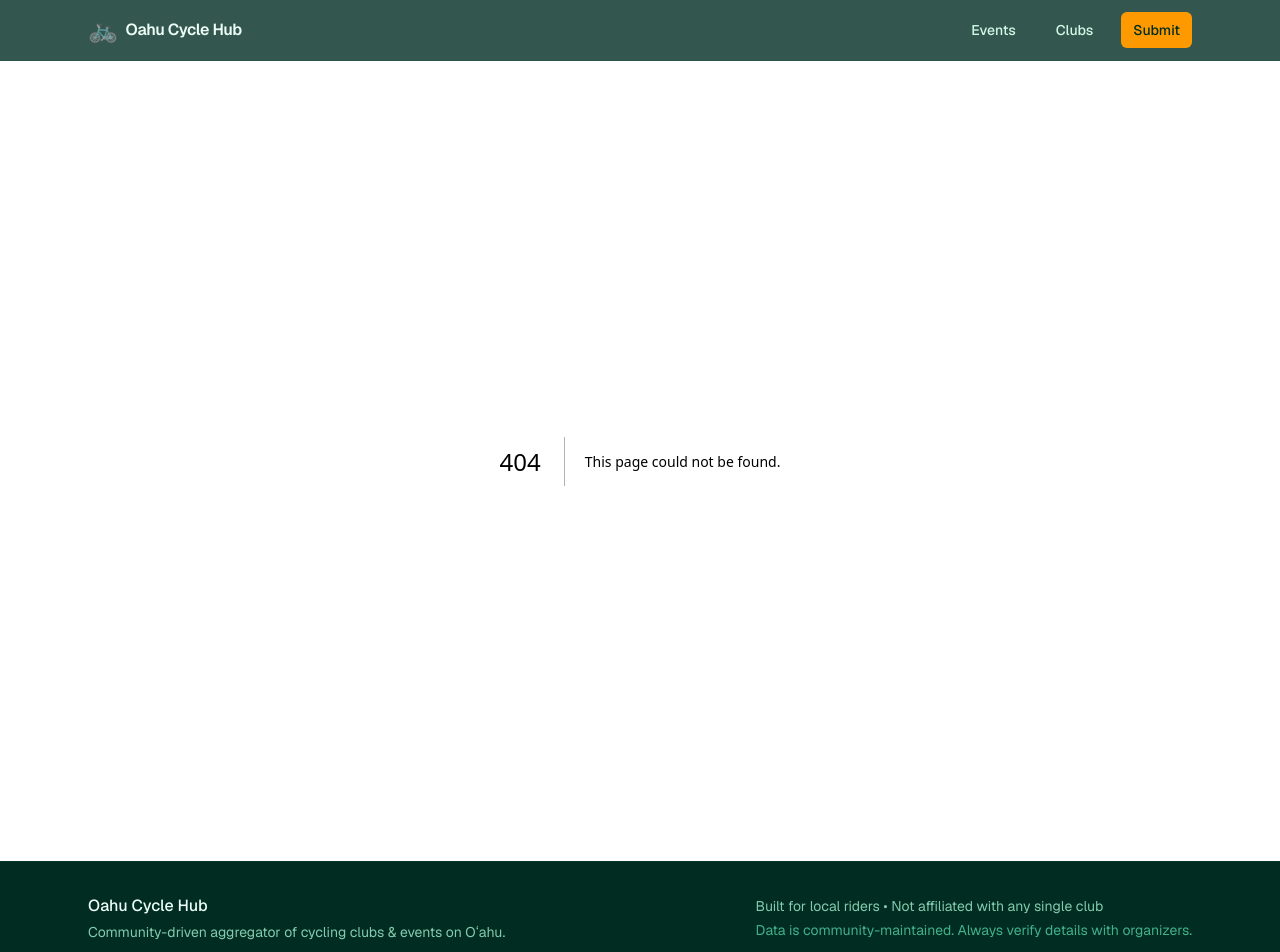
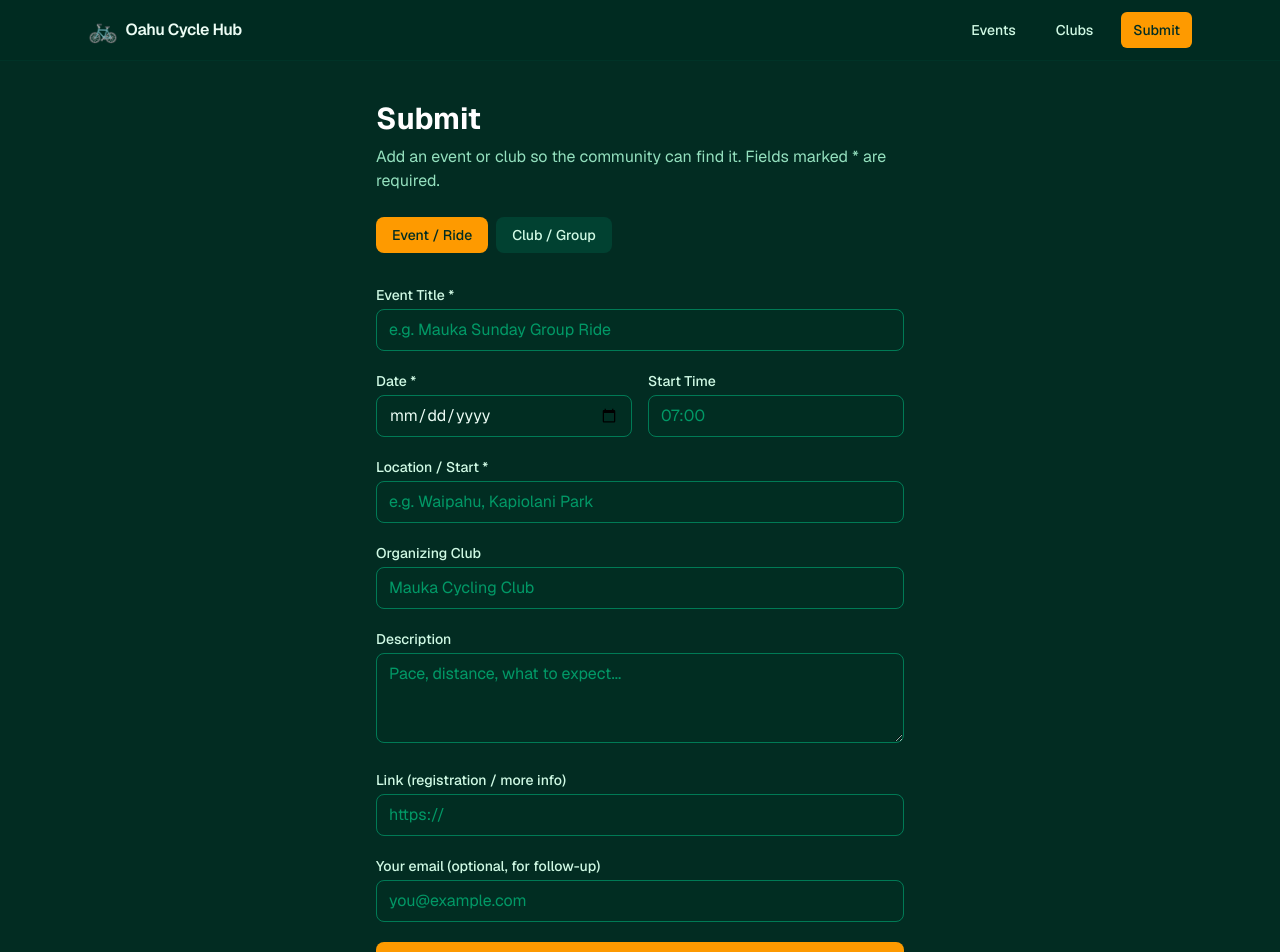
Before and after one commit to androskow/oahu-cycle-hub, a Next.js app: page /submit in a window 1280 px wide. Before the commit this address had no page. Shown: the top 952 px of the page. Built offline with nearby package versions, Linux system fonts and the light colour scheme.

Commit message:
Add submit page

```diff
--- /dev/null
+++ b/src/app/submit/page.tsx
@@ -0,0 +1,236 @@
+"use client";
+
+import { useState, type FormEvent } from "react";
+
+export default function SubmitPage() {
+  const [type, setType] = useState<"event" | "club">("event");
+  const [submitted, setSubmitted] = useState(false);
+
+  function handleSubmit(e: FormEvent<HTMLFormElement>) {
+    e.preventDefault();
+    // Lightweight: in production you would POST to an API route,
+    // Airtable, Formspree, or email. For now we just show success.
+    setSubmitted(true);
+  }
+
+  if (submitted) {
+    return (
+      <div className="mx-auto max-w-xl px-4 py-16 text-center sm:px-6">
+        <div className="rounded-2xl border border-emerald-700/50 bg-emerald-900/40 p-10">
+          <p className="text-4xl">🤙</p>
+          <h1 className="mt-4 text-2xl font-bold text-white">Mahalo!</h1>
+          <p className="mt-2 text-emerald-200">
+            Your submission was received. We&apos;ll review and add it to the
+            site soon.
+          </p>
+          <a
+            href="/"
+            className="mt-6 inline-block text-amber-400 hover:underline"
+          >
+            Back to home →
+          </a>
+        </div>
+      </div>
+    );
+  }
+
+  return (
+    <div className="mx-auto max-w-xl px-4 py-10 sm:px-6">
+      <h1 className="text-3xl font-bold text-white">Submit</h1>
+      <p className="mt-2 text-emerald-200/90">
+        Add an event or club so the community can find it. Fields marked * are
+        required.
+      </p>
+
+      <div className="mt-6 flex gap-2">
+        <button
+          type="button"
+          onClick={() => setType("event")}
+          className={`rounded-lg px-4 py-2 text-sm font-medium transition ${
+            type === "event"
+              ? "bg-amber-500 text-emerald-950"
+              : "bg-emerald-900/60 text-emerald-100 hover:bg-emerald-800"
+          }`}
+        >
+          Event / Ride
+        </button>
+        <button
+          type="button"
+          onClick={() => setType("club")}
+          className={`rounded-lg px-4 py-2 text-sm font-medium transition ${
+            type === "club"
+              ? "bg-amber-500 text-emerald-950"
+              : "bg-emerald-900/60 text-emerald-100 hover:bg-emerald-800"
+          }`}
+        >
+          Club / Group
+        </button>
+      </div>
+
+      <form onSubmit={handleSubmit} className="mt-8 space-y-5">
+        {type === "event" ? (
+          <>
+            <div>
+              <label className="block text-sm font-medium text-emerald-100">
+                Event Title *
+              </label>
+              <input
+                required
+                name="title"
+                className="mt-1 w-full rounded-lg border border-emerald-700 bg-emerald-950/60 px-3 py-2 text-emerald-50 placeholder:text-emerald-600 focus:border-amber-500 focus:outline-none focus:ring-1 focus:ring-amber-500"
+                placeholder="e.g. Mauka Sunday Group Ride"
+              />
+            </div>
+            <div className="grid grid-cols-2 gap-4">
+              <div>
+                <label className="block text-sm font-medium text-emerald-100">
+                  Date *
+                </label>
+                <input
+                  required
+                  type="date"
+                  name="date"
+                  className="mt-1 w-full rounded-lg border border-emerald-700 bg-emerald-950/60 px-3 py-2 text-emerald-50 focus:border-amber-500 focus:outline-none focus:ring-1 focus:ring-amber-500"
+                />
+              </div>
+              <div>
+                <label className="block text-sm font-medium text-emerald-100">
+                  Start Time
+                </label>
+                <input
+                  name="startTime"
+                  className="mt-1 w-full rounded-lg border border-emerald-700 bg-emerald-950/60 px-3 py-2 text-emerald-50 placeholder:text-emerald-600 focus:border-amber-500 focus:outline-none focus:ring-1 focus:ring-amber-500"
+                  placeholder="07:00"
+                />
+              </div>
+            </div>
+            <div>
+              <label className="block text-sm font-medium text-emerald-100">
+                Location / Start *
+              </label>
+              <input
+                required
+                name="location"
+                className="mt-1 w-full rounded-lg border border-emerald-700 bg-emerald-950/60 px-3 py-2 text-emerald-50 placeholder:text-emerald-600 focus:border-amber-500 focus:outline-none focus:ring-1 focus:ring-amber-500"
+                placeholder="e.g. Waipahu, Kapiolani Park"
+              />
+            </div>
+            <div>
+              <label className="block text-sm font-medium text-emerald-100">
+                Organizing Club
+              </label>
+              <input
+                name="club"
+                className="mt-1 w-full rounded-lg border border-emerald-700 bg-emerald-950/60 px-3 py-2 text-emerald-50 placeholder:text-emerald-600 focus:border-amber-500 focus:outline-none focus:ring-1 focus:ring-amber-500"
+                placeholder="Mauka Cycling Club"
+              />
+            </div>
+            <div>
+              <label className="block text-sm font-medium text-emerald-100">
+                Description
+              </label>
+              <textarea
+                name="description"
+                rows={3}
+                className="mt-1 w-full rounded-lg border border-emerald-700 bg-emerald-950/60 px-3 py-2 text-emerald-50 placeholder:text-emerald-600 focus:border-amber-500 focus:outline-none focus:ring-1 focus:ring-amber-500"
+                placeholder="Pace, distance, what to expect..."
+              />
+            </div>
+            <div>
+              <label className="block text-sm font-medium text-emerald-100">
+                Link (registration / more info)
+              </label>
+              <input
+                name="link"
+                type="url"
+                className="mt-1 w-full rounded-lg border border-emerald-700 bg-emerald-950/60 px-3 py-2 text-emerald-50 placeholder:text-emerald-600 focus:border-amber-500 focus:outline-none focus:ring-1 focus:ring-amber-500"
+                placeholder="https://"
+              />
+            </div>
+          </>
+        ) : (
+          <>
+            <div>
+              <label className="block text-sm font-medium text-emerald-100">
+                Club Name *
+              </label>
+              <input
+                required
+                name="name"
+                className="mt-1 w-full rounded-lg border border-emerald-700 bg-emerald-950/60 px-3 py-2 text-emerald-50 placeholder:text-emerald-600 focus:border-amber-500 focus:outline-none focus:ring-1 focus:ring-amber-500"
+                placeholder="e.g. Mauka Cycling Club"
+              />
+            </div>
+            <div>
+              <label className="block text-sm font-medium text-emerald-100">
+                Location / Area *
+              </label>
+              <input
+                required
+                name="location"
+                className="mt-1 w-full rounded-lg border border-emerald-700 bg-emerald-950/60 px-3 py-2 text-emerald-50 placeholder:text-emerald-600 focus:border-amber-500 focus:outline-none focus:ring-1 focus:ring-amber-500"
+                placeholder="Oahu, Windward, Central, etc."
+              />
+            </div>
+            <div>
+              <label className="block text-sm font-medium text-emerald-100">
+                Description
+              </label>
+              <textarea
+                name="description"
+                rows={3}
+                className="mt-1 w-full rounded-lg border border-emerald-700 bg-emerald-950/60 px-3 py-2 text-emerald-50 placeholder:text-emerald-600 focus:border-amber-500 focus:outline-none focus:ring-1 focus:ring-amber-500"
+                placeholder="What kind of rides, who it's for..."
+              />
+            </div>
+            <div>
+              <label className="block text-sm font-medium text-emerald-100">
+                Website
+              </label>
+              <input
+                name="website"
+                type="url"
+                className="mt-1 w-full rounded-lg border border-emerald-700 bg-emerald-950/60 px-3 py-2 text-emerald-50 placeholder:text-emerald-600 focus:border-amber-500 focus:outline-none focus:ring-1 focus:ring-amber-500"
+                placeholder="https://"
+              />
+            </div>
+            <div>
+              <label className="block text-sm font-medium text-emerald-100">
+                Facebook / Strava / Contact
+              </label>
+              <input
+                name="contact"
+                className="mt-1 w-full rounded-lg border border-emerald-700 bg-emerald-950/60 px-3 py-2 text-emerald-50 placeholder:text-emerald-600 focus:border-amber-500 focus:outline-none focus:ring-1 focus:ring-amber-500"
+                placeholder="Link or how to join"
+              />
+            </div>
+          </>
+        )}
+
+        <div>
+          <label className="block text-sm font-medium text-emerald-100">
+            Your email (optional, for follow-up)
+          </label>
+          <input
+            name="email"
+            type="email"
+            className="mt-1 w-full rounded-lg border border-emerald-700 bg-emerald-950/60 px-3 py-2 text-emerald-50 placeholder:text-emerald-600 focus:border-amber-500 focus:outline-none focus:ring-1 focus:ring-amber-500"
+            placeholder="you@example.com"
+          />
+        </div>
+
+        <button
+          type="submit"
+          className="w-full rounded-lg bg-amber-500 py-2.5 text-sm font-semibold text-emerald-950 transition hover:bg-amber-400"
+        >
+          Submit {type === "event" ? "Event" : "Club"}
+        </button>
+      </form>
+
+      <p className="mt-6 text-center text-xs text-emerald-400/70">
+        This is a lightweight demo form. Wire it to Formspree, Airtable, or a
+        Next.js API route for real submissions.
+      </p>
+    </div>
+  );
+}
```
